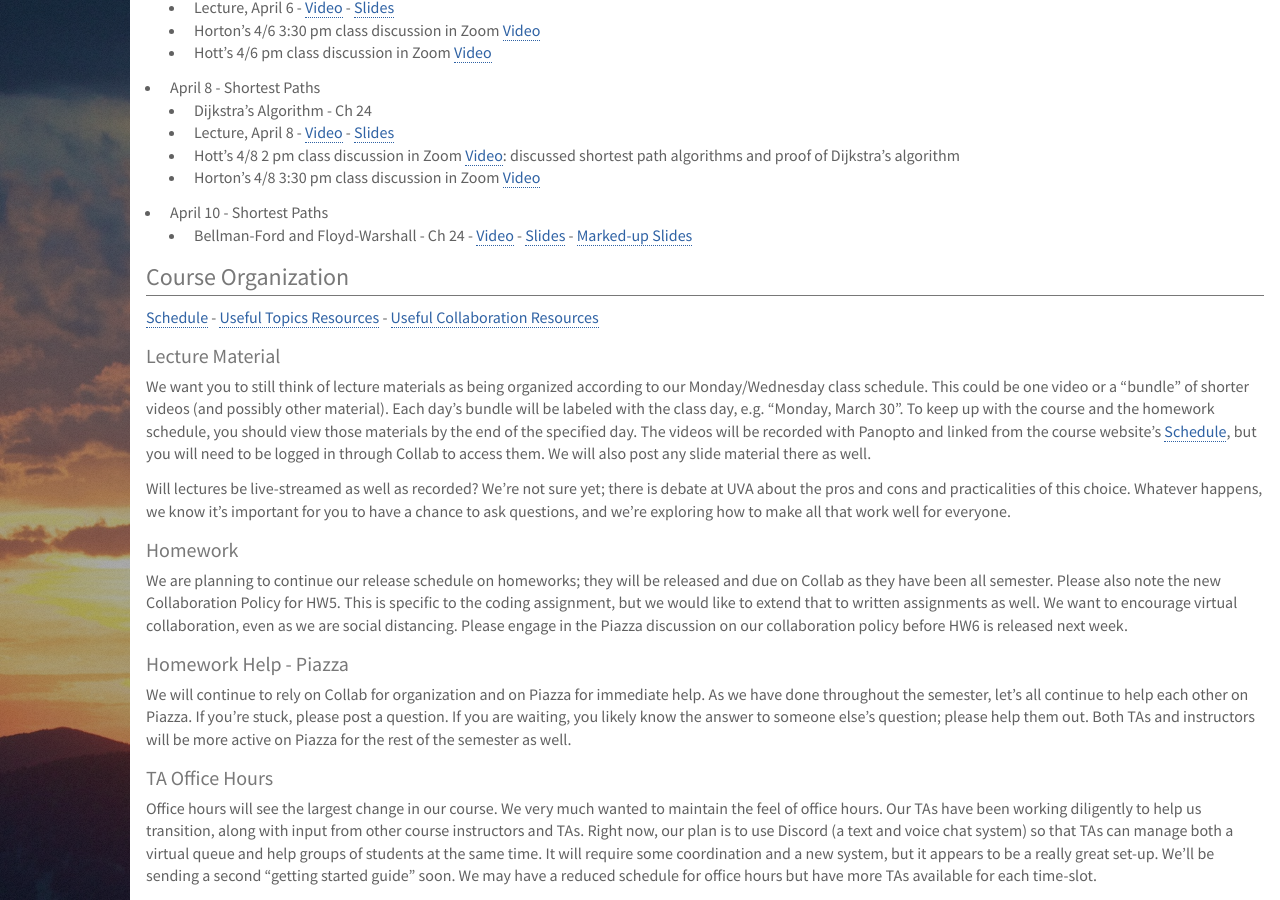
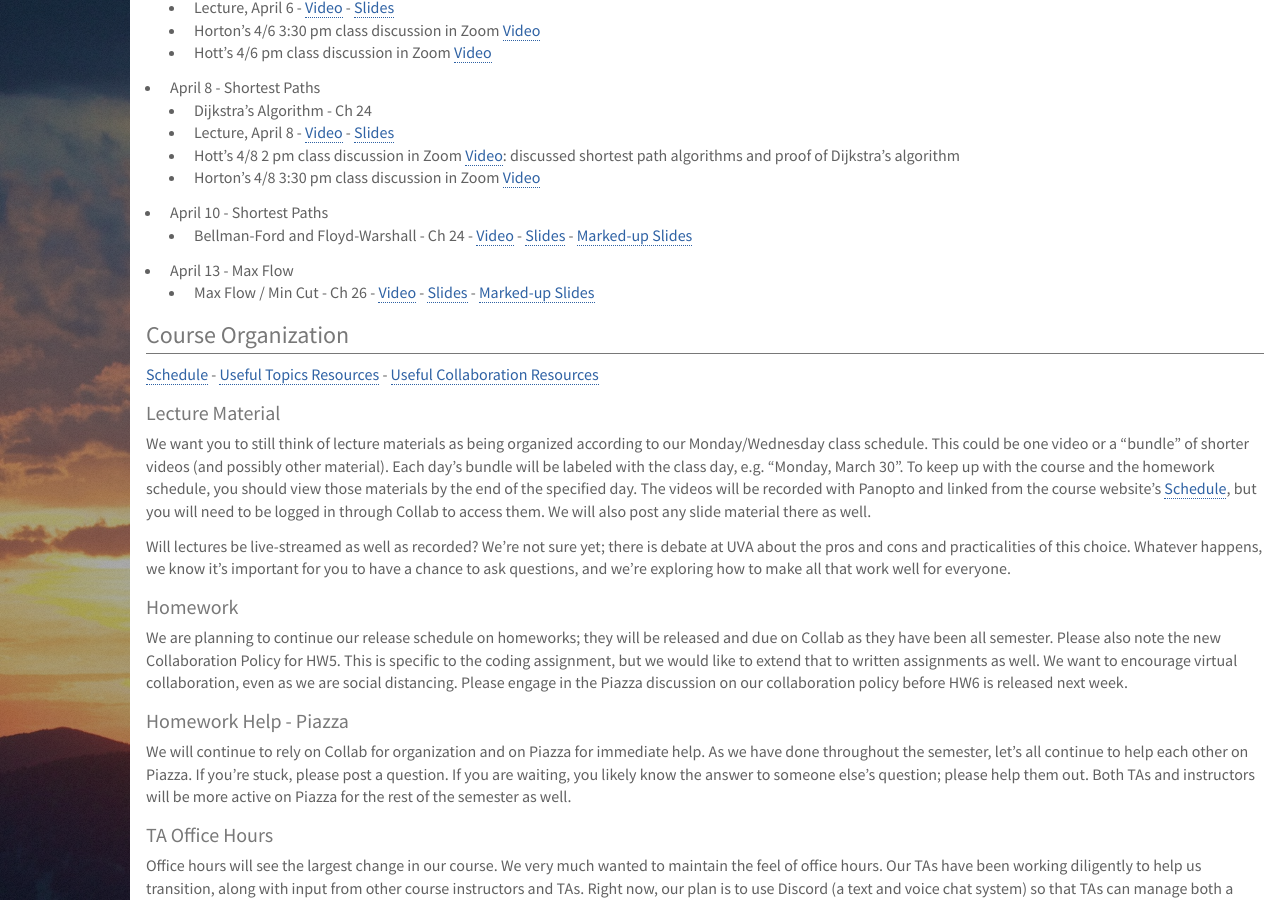
Before and after one commit to deternitydx/uvacs4102, a Jekyll site: the page built from index.md, in a window 1280 px wide and 900 px high, scrolled down 511 px. Built offline with Jekyll 4.4.1, drawn with Linux system fonts in a browser that asks for light colours; nearby versions of some CDN libraries; library files that are not in the unit come from our copies.

Commit message:
Added Monday's lecture

```diff
--- a/index.md
+++ b/index.md
@@ -32,16 +32,15 @@ Lectures
     - Lecture, April 6 - [Video](https://uva.hosted.panopto.com/Panopto/Pages/Viewer.aspx?id=d1a2aa3a-415f-4885-8553-ab9501012ddf) - [Slides](lectures/l19_MST.pdf)
     - Horton's 4/6 3:30 pm class discussion in Zoom [Video](https://virginia.zoom.us/rec/share/4_xncI3Cq1hOQ6vd1BrbBYMBJ4j1X6a81CMd-vRYykqxaSmyO6P6FCRZtN1Nne5Y)
     - Hott's 4/6 pm class discussion in Zoom [Video](https://virginia.zoom.us/rec/share/9d5qMLP8-FFIXK_kxWKFW5QzFdv3T6a8gSVKrPIExU7aeGlnHPlh5xZCb8mtPeHx)
-
 - April 8 - Shortest Paths
     - Dijkstra's Algorithm - Ch 24
     - Lecture, April 8 - [Video](https://uva.hosted.panopto.com/Panopto/Pages/Viewer.aspx?id=b5916ec0-e4a5-43b4-9ffc-ab9701560b57) - [Slides](lectures/l20_SP.pdf)
     - Hott's 4/8 2 pm class discussion in Zoom [Video](https://virginia.zoom.us/rec/share/yPFXLojX1HtIZs_W1X_uBrZ6Tq36eaa81SMWqaUMmE_S6jfpkIwxHV9-Hjwib-XM): discussed shortest path algorithms and proof of Dijkstra's algorithm
     - Horton's 4/8 3:30 pm class discussion in Zoom [Video](https://virginia.zoom.us/rec/share/yYspF6n_y2dObZGcyXv6dbUNHYrOeaa8gXUf__MNyBl1Rr56pXML3J-KiN1yG-iT)
-
 - April 10 - Shortest Paths
     - Bellman-Ford and Floyd-Warshall - Ch 24 - [Video](https://uva.hosted.panopto.com/Panopto/Pages/Viewer.aspx?id=b3031eb9-c1df-47cb-af97-ab9801125977) - [Slides](lectures/l21_BellmanFord.pdf) - [Marked-up Slides](lectures/l21_BellmanFord_written.pdf)
-
+- April 13 - Max Flow
+    - Max Flow / Min Cut - Ch 26 - [Video](https://uva.hosted.panopto.com/Panopto/Pages/Viewer.aspx?id=bccacb60-d638-4523-b402-ab98017cdb2c) - [Slides](lectures/l22_maxflow.pdf) - [Marked-up Slides](lectures/l22_maxflow_written.pdf)
 
 ## Course Organization
 
```
Also changed, not shown: schedule.md (+1 -1 lines), 1 other file.
